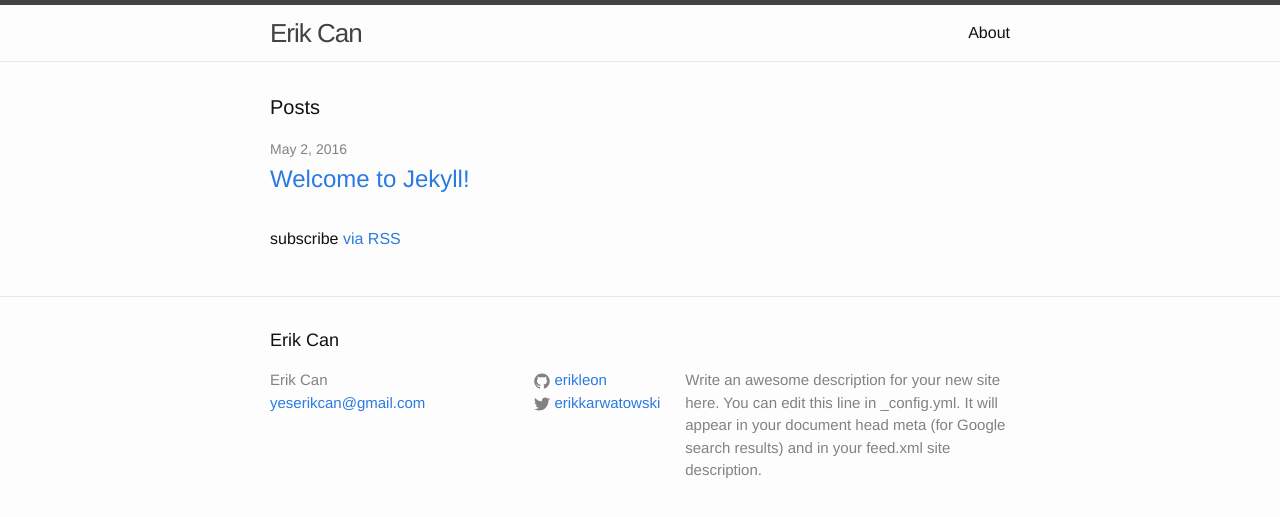
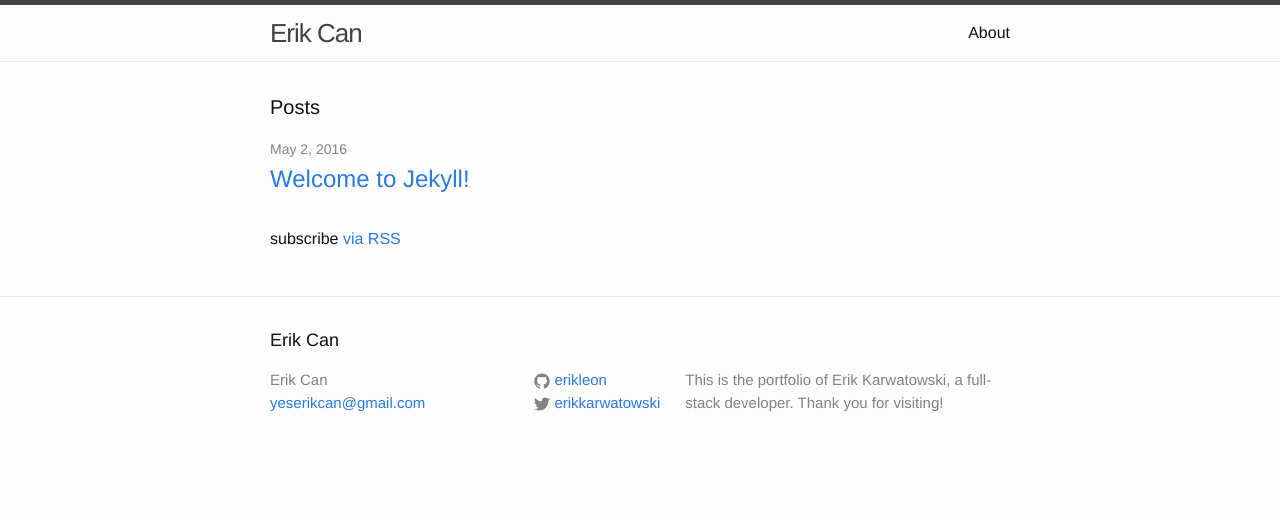
Before and after one commit to erikleon/erikcan, a Jekyll site: the page built from src/index.html, in a window 1280 px wide. Shown: the top 517 px of the page. Built offline with Jekyll 4.4.1, drawn with Linux system fonts in a browser that asks for light colours.

Commit message:
site descroption and site url updates

```diff
--- a/_config.yml
+++ b/_config.yml
@@ -9,11 +9,9 @@
 title: Erik Can
 email: yeserikcan@gmail.com
 description: > # this means to ignore newlines until "baseurl:"
-  Write an awesome description for your new site here. You can edit this
-  line in _config.yml. It will appear in your document head meta (for
-  Google search results) and in your feed.xml site description.
+  This is the portfolio of Erik Karwatowski, a full-stack developer. Thank you for visiting!
 baseurl: "" # the subpath of your site, e.g. /blog
-url: "https://local.erikcan.com" # the base hostname & protocol for your site
+url: "http://erikcan.com.local" # the base hostname & protocol for your site
 twitter_username: erikkarwatowski
 github_username:  erikleon
 
```
